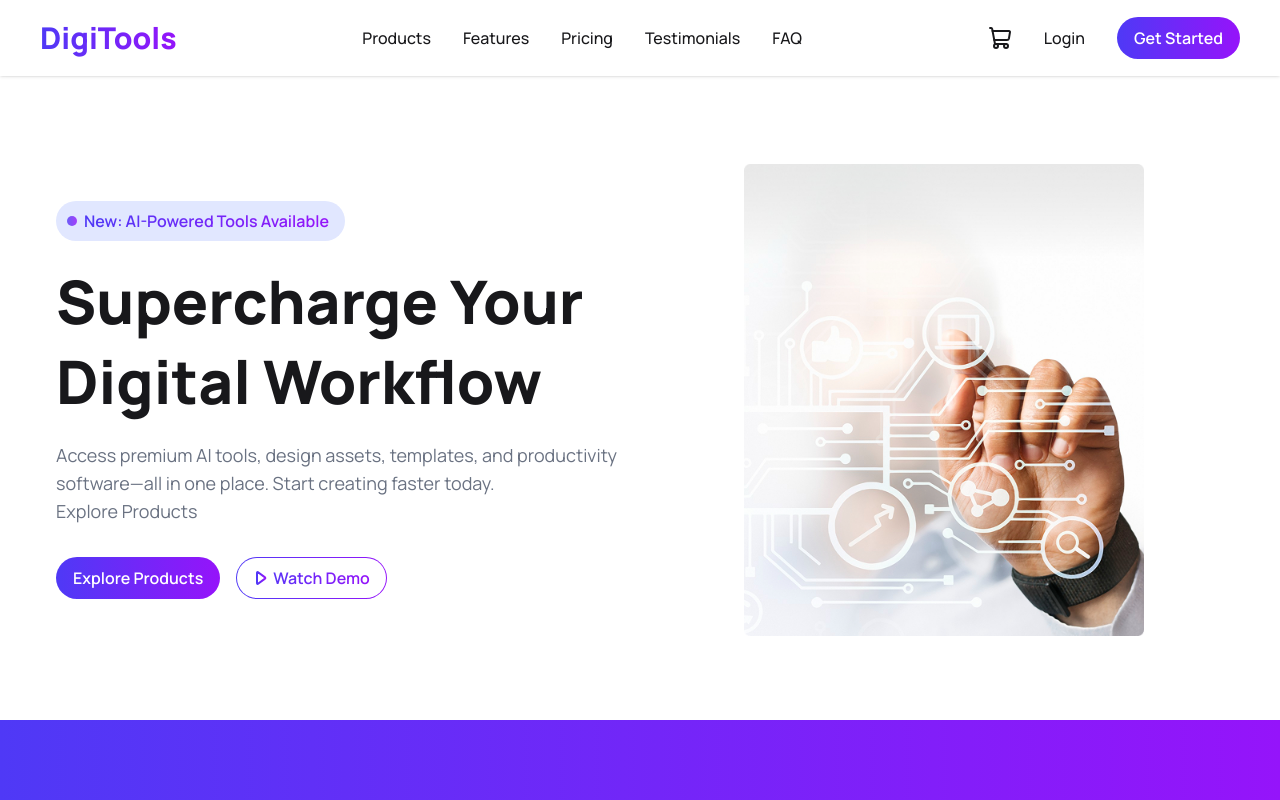
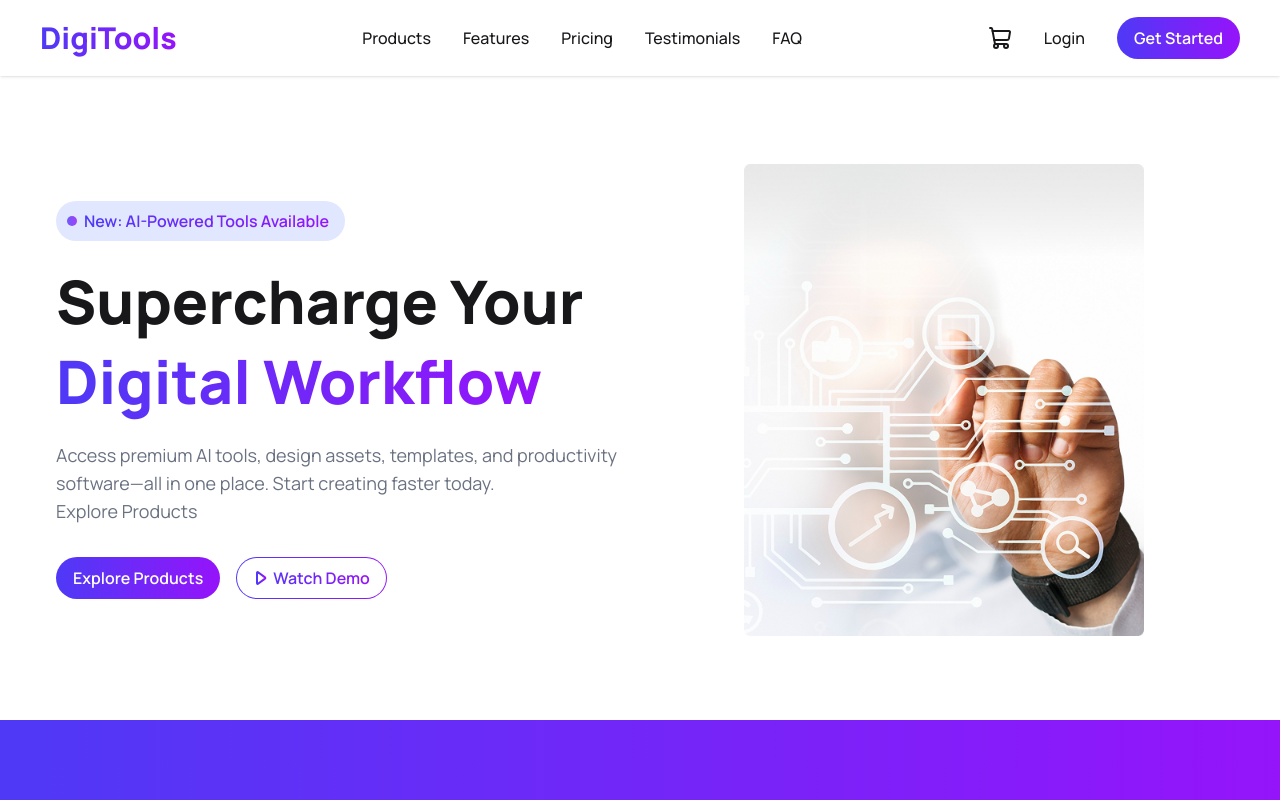
Before and after one commit to SyntaxAdil/digitools, a React (Vite) app: page / in a window 1280 px wide. Shown: the top 800 px of the page. Built offline with nearby package versions, Linux system fonts and the light colour scheme.

Commit message:
Enhance Hero section title with gradient styling

```diff
--- a/src/sections/Hero.jsx
+++ b/src/sections/Hero.jsx
@@ -17,7 +17,7 @@ const Hero = () => {
           </p>
         </div>
         <h1 className="leading-20 text-[55px] md:text-6xl font-black">
-          Supercharge Your Digital Workflow
+          Supercharge Your <span className="bg-custom-gradient text-transparent bg-clip-text" >Digital Workflow</span>
         </h1>
         <p className="text-md md:text-lg text-gray-500">
           Access premium AI tools, design assets, templates, and productivity
```
